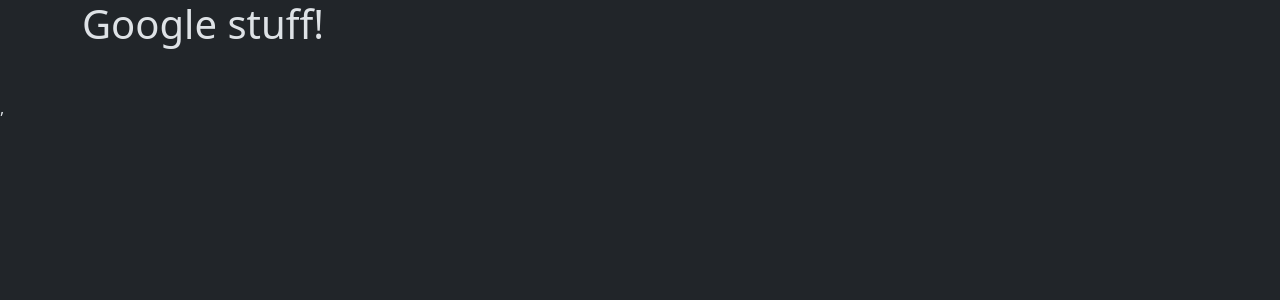
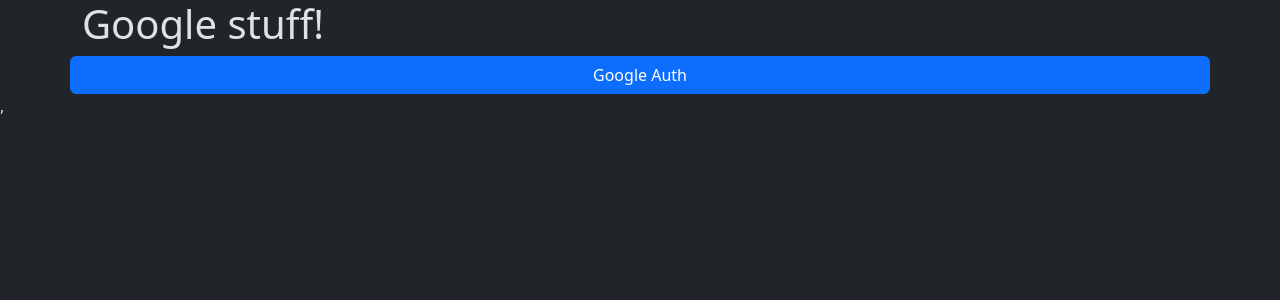
Before and after one commit to NoahAaronBurton/MyNextSong-client, a React (Vite) app: page /login in a window 1280 px wide. Shown: the top 300 px of the page. Built offline with nearby package versions, Linux system fonts and the light colour scheme.

Commit message:
new google auth strategy

```diff
--- a/src/routes/login.jsx
+++ b/src/routes/login.jsx
@@ -1,35 +1,14 @@
 import Container from 'react-bootstrap/Container';
-import Card from 'react-bootstrap/Card';
 import Row from 'react-bootstrap/Row';
-import Col from 'react-bootstrap/Col';
-import Form  from 'react-bootstrap/Form';
 import Button  from 'react-bootstrap/Button';
 
-import axios from 'axios';
-import { useNavigate } from 'react-router-dom';
+export default function Login() {
 
+    //todo: use api endpoints for user auth status, info, etc
 
-import { GoogleLogin } from '@react-oauth/google';
-
-export default function Login() {
-    const navigate = useNavigate();
-
-    const responseMessage = (response) => {
-        console.log(response.credential);
-
-
-        axios.post('http://localhost:3000/api/auth/google', { token: response.credential })
-        .then(res => {
-            console.log(res.data);
-            navigate('/home');  // Redirect to '/home'
-        })
-        .catch(err => console.error(err));
-
-
-    };
-    const errorMessage = (error) => {
-        console.log(error);
-    };
+    const googleAuth = () => {
+        window.open(`${import.meta.env.VITE_API_URL}/auth/google/callback`, '_self');
+    }
 
     return (
         <Container>
@@ -37,7 +16,7 @@
                 {/* Google auth here */}
                 <h1>Google stuff!</h1>
                 <br />
-                <GoogleLogin onSuccess={responseMessage} onError={errorMessage} clientId='272155549288-5m0eal6p2p7ufof91m71sb3ijcqkkasp.apps.googleusercontent.com' />
+                <Button onClick={googleAuth}>Google Auth</Button>
             </Row>
         </Container>
     )
```
Also changed, not shown: 1 other file (tests, documents, lock files or other folders).
